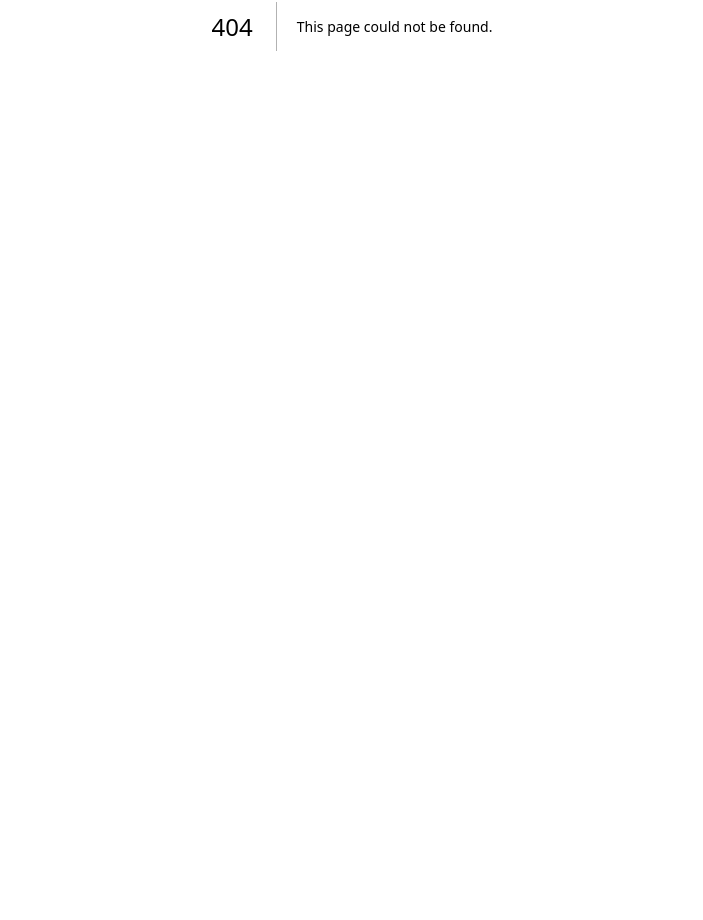
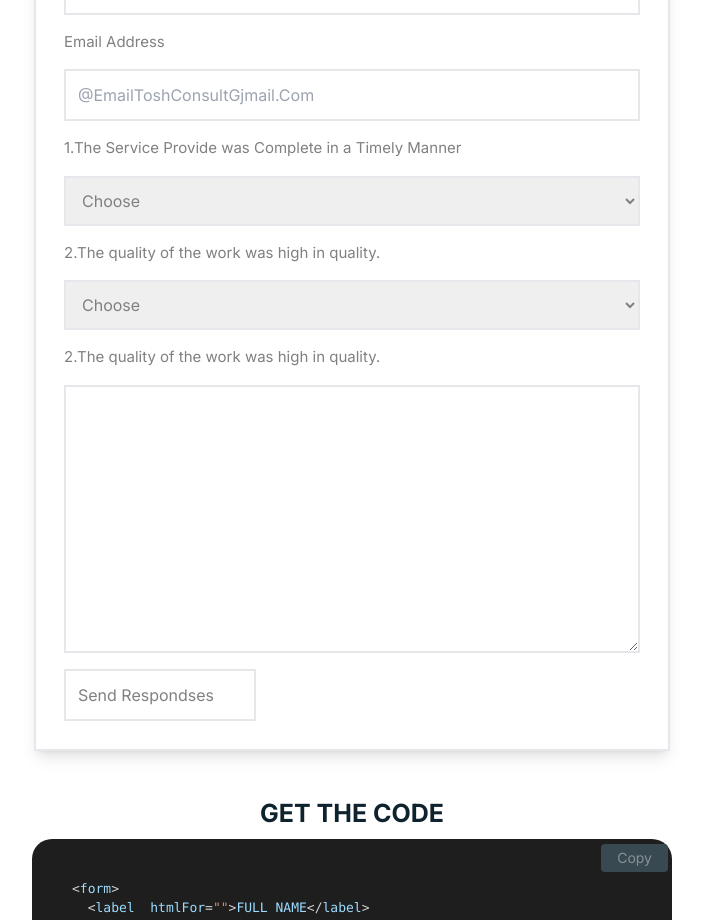
Before and after one commit to Adejare-Muibi/formserver, a Next.js app: page /librarydetails in a window 1280 px wide. Before the commit this address had no page. Shown: the part 446-1366 px from the top of the page, without its empty margins (288-991 px from the left). Before the commit the page ends 872 px from the top, so only its background shows below. Built offline with nearby package versions, Linux system fonts and the light colour scheme.

Commit message:
form and survey form completed

```diff
--- /dev/null
+++ b/src/app/librarydetails/page.jsx
@@ -0,0 +1,16 @@
+import React from 'react'
+// import Survey from "../../components/Library/Survey"
+// import Form from "../../components/Library/Form"
+import Survey from "../../components/library/Survey"
+import Form from "../../components/library/Form"
+
+const page = () => {
+  return (
+    <div>
+      <Survey />
+      <Form />
+    </div>
+  )
+}
+
+export default page
--- /dev/null
+++ b/src/components/library/Form.jsx
@@ -0,0 +1,83 @@
+"use client";
+import Link from "next/link";
+import React, { useState } from "react";
+import { Prism as SyntaxHighlighter } from "react-syntax-highlighter";
+import { vscDarkPlus } from "react-syntax-highlighter/dist/esm/styles/prism";
+
+
+const Form = () => {
+
+  const [isCopy, setIsCopy] = useState(false);
+  const codeString = `<form>
+  <label  htmlFor="">FULL NAME</label>
+  <input type="text" placeholder='First and Last'/>
+
+  <label  htmlFor="">Email Address</label>
+  <input type="text" placeholder='@EmailtoshConsultgmail.com'/>
+
+  <label htmlFor="">1.The Service Provide was Complete Manner</label>
+  <select  name="timely" id="timely" required="">
+    <option value="" selected="" disabled="">Choose</option>
+    <option value="1">Strongly Agree</option>
+    <option value="3">Agree</option>
+    <option value="5">Neutral</option>
+    <option value="7">Disagree</option>
+    <option value="9">Strongly Disagree</option>
+  </select>
+
+  <label  htmlFor="">2.The quality of the work was high in quality.</label>
+  <select  name="timely" id="timely" required="">
+     <option value="" selected="" disabled="">Choose</option>
+    <option value="1">Strongly Agree</option>
+    <option value="3">Agree</option>
+    <option value="5">Neutral</option>
+
+    <option value="7">Disagree</option>
+    <option value="9">Strongly Disagree</option>
+  </select>
+
+  <label  htmlFor="">2.The quality of the work was high in quality.</label>
+  <textarea' name="" id="" cols="30" rows="10"></textarea>
+
+  <div><button>Send Respondses</button></div>
+</form>`;
+
+  const handleCopyCode = () => {
+    navigator.clipboard.writeText(codeString);
+    setIsCopy(!isCopy);
+
+    setTimeout(() => {
+      setIsCopy(false)
+    }, 2000);
+  };
+
+  return (
+    <div className='flex flex-col items-center justify-center p-5'>
+        <h2 className='text-[25px] text-[#0E232D] font-bold text-center  items-center'>GET THE CODE</h2>
+        <div>
+
+        <div className="flex flex-col max-sm:w-[90vw] w-[50vw] relative overflow-x-hidden items-center gap-4">
+          <SyntaxHighlighter
+            customStyle={{ padding: "40px",width:"100%", borderRadius: "20px"}}
+            language="javascript"
+            style={vscDarkPlus}
+          >
+            {codeString}
+          </SyntaxHighlighter>
+          <button
+            className="bg-[#384951]  absolute top-3  py-1 text-sm px-4 rounded right-1  text-white text-opacity-40"
+            onClick={handleCopyCode}
+          >
+            {isCopy ? "Copied!" : "Copy"}
+          </button>
+        </div>
+          <div className="flex justify-center items-center p-7">
+              <button className="w-25 hover:bg-[#0D232D] font-bold text-[white] text-[15px] p-3 bg-[#C02DC1] ">Download HTML</button>
+          </div>
+        </div>
+    </div>
+
+  )
+}
+
+export default Form
--- /dev/null
+++ b/src/components/library/Survey.jsx
@@ -0,0 +1,47 @@
+import React from 'react'
+
+const Survey = () => {
+  return (
+    <div className='lg:flex flex-col items-center p-6'>
+        <h1 className='text-[35px] max-sm:text-center font-bold'>Survey Form</h1>
+        <p className=' max-sm:w-[100vw] max-sm:text[px] p-8 text-[15px] w-[47vw] text-center'>Use this HTML Survey Form to check your customers satisfaction level. You’ll understand better what works well in your offering and what could use some improvement.</p>
+            <h5 className='text-[20px] max-sm:text-center pb-[30px] font-bold underline decoration-1 text-[#c02dc1]'> GET THE CODE</h5>
+
+        <form className='flex max-sm:flex   flex-col  shadow-lg  gap-4 border-solid border-2   p-7'>
+
+          <label className='lg:text-[15px]  text-[grey]' htmlFor="">FULL NAME</label>
+          <input className='border-solid border-2  lg:w-[45vw]  p-3' type="text" placeholder='First and Last' />
+
+          <label className=' lg:text-[15px] text-[grey]' htmlFor="">Email Address</label>
+          <input className='border-solid border-2 lg:w-[45vw] p-3' type="text" placeholder='@EmailToshConsultGjmail.Com' />
+
+          <label className='lg:text-[15px]  text-[grey]' htmlFor="">1.The Service Provide was Complete in a Timely Manner</label>
+          <select className='p-3  border-solid border-2 text-[grey] ' name="timely" id="timely" required="">
+            <option value="" selected="" disabled="">Choose</option>
+            <option value="1">Strongly Agree</option>
+            <option value="3">Agree</option>
+            <option value="5">Neutral</option>
+            <option value="7">Disagree</option>
+            <option value="9">Strongly Disagree</option>
+          </select>
+
+          <label className='text-[15px]  text-[grey]' htmlFor="">2.The quality of the work was high in quality.</label>
+          <select className='p-3  border-solid border-2 text-[grey] ' name="timely" id="timely" required="">
+            <option value="" selected="" disabled="">Choose</option>
+            <option value="1">Strongly Agree</option>
+            <option value="3">Agree</option>
+            <option value="5">Neutral</option>
+            <option value="7">Disagree</option>
+            <option value="9">Strongly Disagree</option>
+          </select>
+
+          <label className='text-[15px] text-[grey] ' htmlFor="">2.The quality of the work was high in quality.</label>
+          <textarea className='border-solid border-2 lg:w-[45vw]  p-3' name="" id="" cols="30" rows="10"></textarea>
+
+          <div className='border-solid text-[grey]  border-2 lg:w-[15vw] p-3'><button>Send Respondses</button></div>
+        </form>
+ </div>
+  )
+}
+
+export default Survey
```
